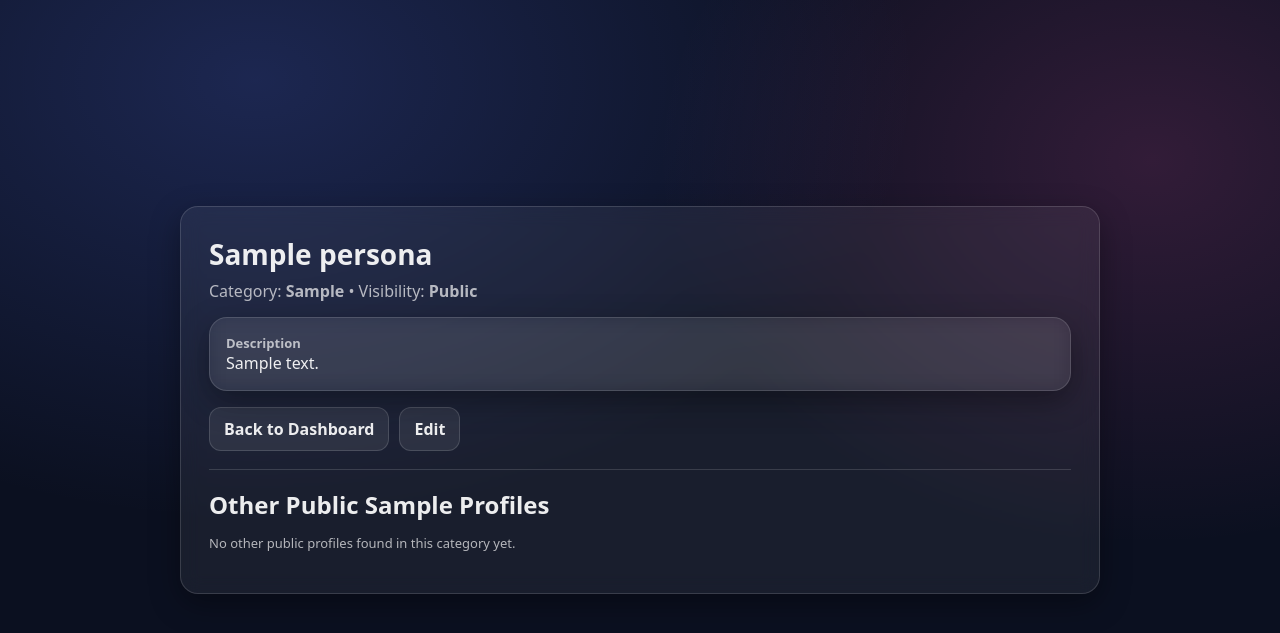
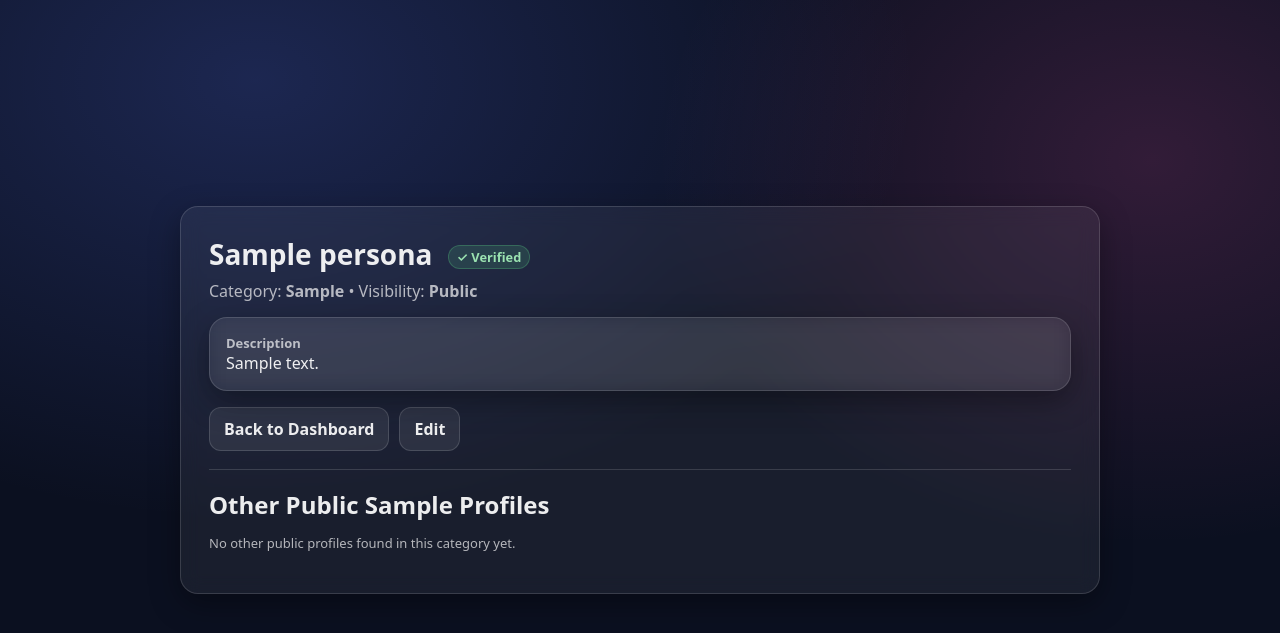
Before and after one commit to LeArcanist/personas, a FastAPI app: page /personas/1 in a window 1280 px wide. Shown: the top 633 px of the page. Run offline with FastAPI, Linux system fonts and the light colour scheme; the visitor is signed in with stand-in values (Sample User, id 1); tables that the repository leaves empty hold one stand-in row (values such as "Sample post").

Commit message:
verified badge

```diff
--- a/static/styles.css
+++ b/static/styles.css
@@ -82,3 +82,17 @@
   .alert.success { border-color: rgba(90,255,170,0.45); background: rgba(90,255,170,0.10); }
 
   .small { font-size: 13px; color: var(--muted); }
+
+
+  .verified-badge {
+    display: inline-block;
+    margin-left: 8px;
+    padding: 2px 8px;
+    border-radius: 999px;
+    font-size: 0.8rem;
+    font-weight: 600;
+    background: rgba(80, 180, 120, 0.18);
+    border: 1px solid rgba(80, 180, 120, 0.35);
+    color: #9be3b1;
+    vertical-align: middle;
+  }
--- a/templates/persona_view.html
+++ b/templates/persona_view.html
@@ -8,7 +8,12 @@
   <div class="container">
     <div class="card">
       <div class="header">
-        <h1>{{ persona.name }}</h1>
+        <h1>
+          {{ persona.name }}
+          {% if verified %}
+            <span class="verified-badge">✓ Verified</span>
+          {% endif %}
+        </h1>
         <p>
           Category: <strong>{{ persona.category }}</strong> •
           Visibility: <strong>{{ "Public" if persona.is_public else "Private" }}</strong>
```
Also changed, not shown: routers/chat.py (+21 -3 lines), routers/users.py (+8 -0 lines), security/identity_policy.py (+15 -0 lines), templates/chat_room.html (+7 -0 lines), templates/dm_thread.html (+9 -1 lines).
